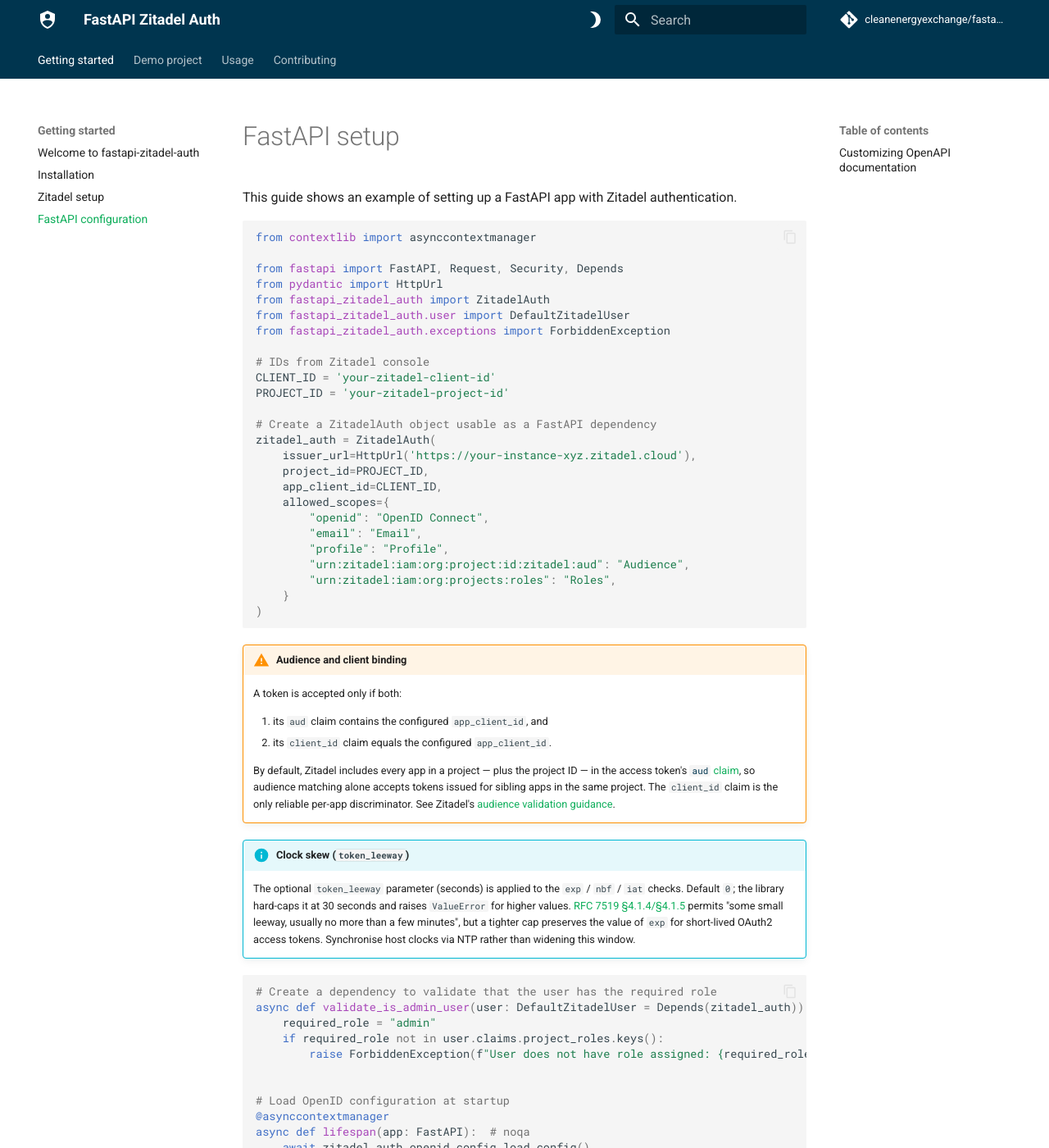
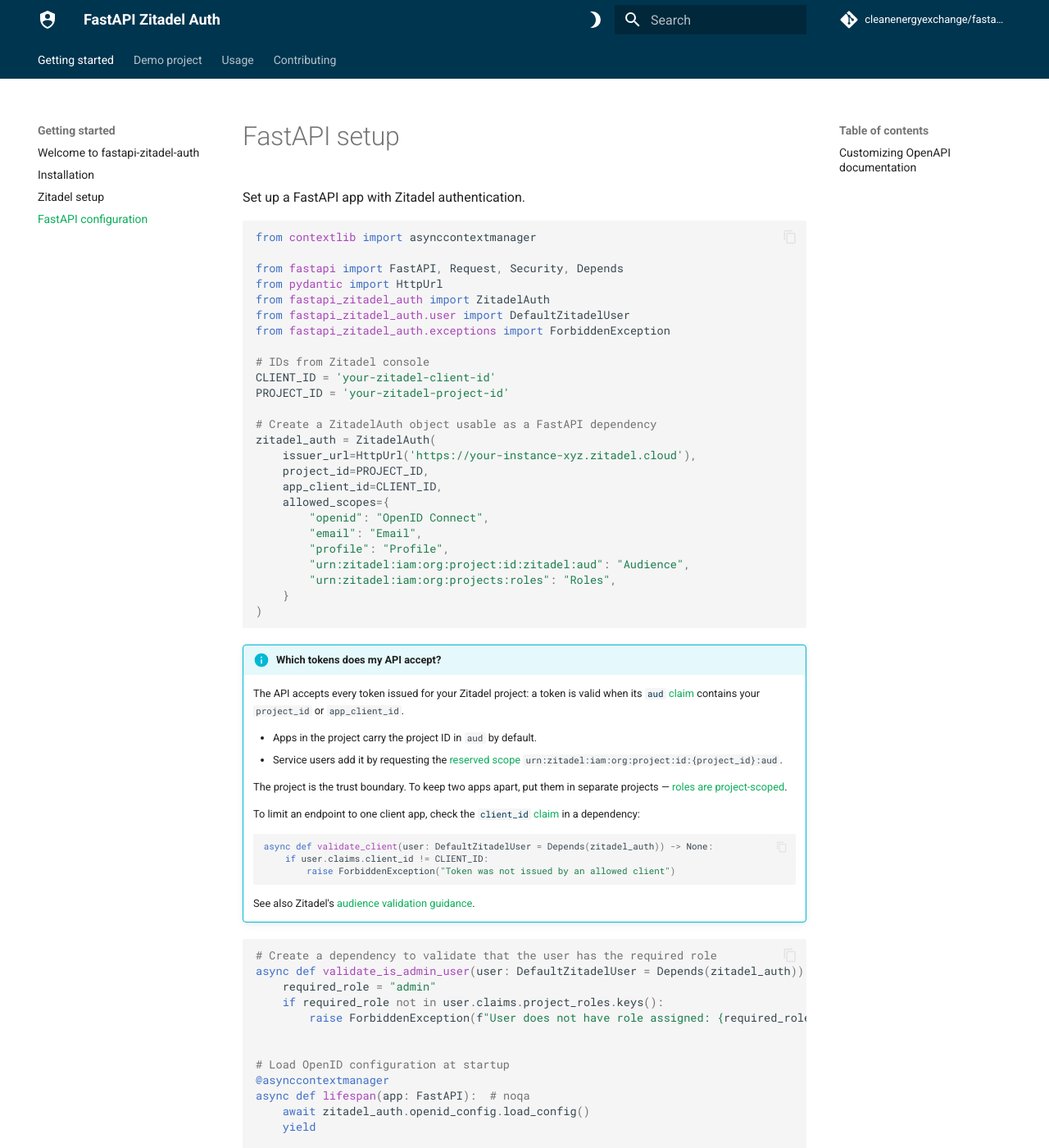
Before and after one commit to cleanenergyexchange/fastapi-zitadel-auth, an MkDocs documentation site: the page built from docs/fastapi-configuration.md, in a window 1280 px wide and 1400 px high. Shown: the whole window at 82% size. Built offline with MkDocs 1.6.1 and Material for MkDocs 9.7.7, drawn with Linux system fonts in a browser that asks for light colours; comment, search, counter and statistics services are not loaded; some of the changed text lies outside the part shown.

Commit message:
update docs

````diff
--- a/docs/fastapi-configuration.md
+++ b/docs/fastapi-configuration.md
@@ -1,6 +1,6 @@
 # FastAPI setup
 
-This guide shows an example of setting up a FastAPI app with Zitadel authentication.
+Set up a FastAPI app with Zitadel authentication.
 
 
 ```python
@@ -31,31 +31,33 @@ zitadel_auth = ZitadelAuth(
 )
 ```
 
-!!! warning "Audience and client binding"
+!!! info "Which tokens does my API accept?"
 
-    A token is accepted only if both:
+    The API accepts every token issued for your Zitadel project: a token is
+    valid when its [`aud` claim](https://zitadel.com/docs/apis/openidoauth/claims#standard-claims)
+    contains your `project_id` or `app_client_id`.
 
-    1. its `aud` claim contains the configured `app_client_id`, and
-    2. its `client_id` claim equals the configured `app_client_id`.
+    - Apps in the project carry the project ID in `aud` by default.
+    - Service users add it by requesting the
+      [reserved scope](https://zitadel.com/docs/apis/openidoauth/scopes#reserved-scopes)
+      `urn:zitadel:iam:org:project:id:{project_id}:aud`.
 
-    By default, Zitadel includes every app in a project — plus the
-    project ID — in the access token's
-    [`aud` claim](https://zitadel.com/docs/apis/openidoauth/claims#standard-claims),
-    so audience matching alone accepts tokens issued for sibling apps in
-    the same project. The `client_id` claim is the only reliable per-app
-    discriminator. See Zitadel's
+    The project is the trust boundary. To keep two apps apart, put them in
+    separate projects — [roles are project-scoped](https://zitadel.com/docs/concepts/structure/projects).
+
+    To limit an endpoint to one client app, check the
+    [`client_id` claim](https://zitadel.com/docs/apis/openidoauth/claims)
+    in a dependency:
+
+    ```python
+    async def validate_client(user: DefaultZitadelUser = Depends(zitadel_auth)) -> None:
+        if user.claims.client_id != CLIENT_ID:
+            raise ForbiddenException("Token was not issued by an allowed client")
+    ```
+
+    See also Zitadel's
     [audience validation guidance](https://help.zitadel.com/security-best-practices-validating-audience-aud-claims-in-zitadel-access-tokens).
 
-!!! info "Clock skew (`token_leeway`)"
-
-    The optional `token_leeway` parameter (seconds) is applied to the
-    `exp` / `nbf` / `iat` checks. Default `0`; the library hard-caps it
-    at 30 seconds and raises `ValueError` for higher values.
-    [RFC 7519 §4.1.4/§4.1.5](https://datatracker.ietf.org/doc/html/rfc7519#section-4.1.4)
-    permits "some small leeway, usually no more than a few minutes",
-    but a tighter cap preserves the value of `exp` for short-lived
-    OAuth2 access tokens. Synchronise host clocks via NTP rather than
-    widening this window.
 
 ```python
 
@@ -120,7 +122,7 @@ def protected_by_scope(request: Request):
 
 ## Customizing OpenAPI documentation
 
-You can optionally customize how the authentication scheme appears in Swagger UI:
+To change how the authentication scheme appears in Swagger UI:
 
 ```python
 zitadel_auth = ZitadelAuth(
@@ -130,10 +132,6 @@ zitadel_auth = ZitadelAuth(
 )
 ```
 
-!!! info "Optional parameters"
-
-    Both `scheme_name` and `description` are optional and have sensible defaults. Only customize them if you want to change how the authentication scheme appears in your API documentation.
-
 !!! note "CORS Middleware"
 
-    For production you may need to add a [CORS middleware](https://fastapi.tiangolo.com/tutorial/cors/) to your FastAPI app.
+    Production apps may need a [CORS middleware](https://fastapi.tiangolo.com/tutorial/cors/).
````
Also changed, not shown: docs/demo-project.md (+16 -18 lines), docs/zitadel-setup.md (+27 -16 lines).
